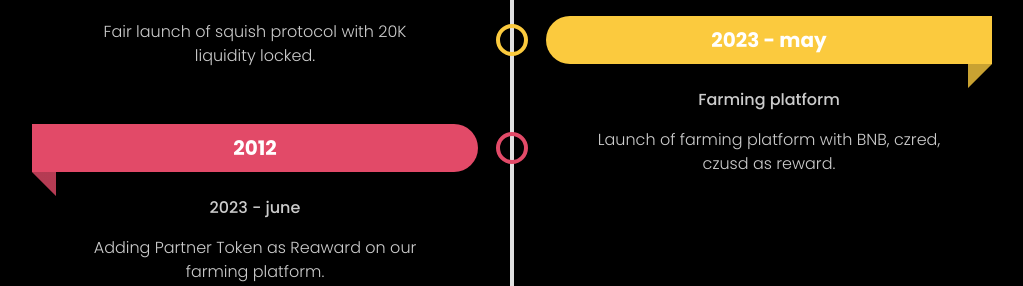
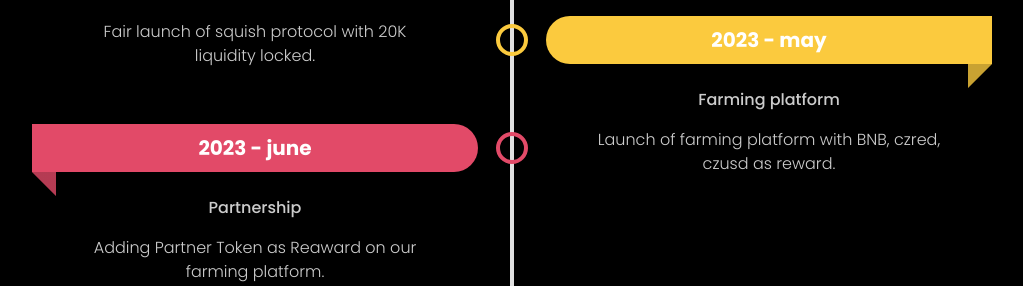
Before and after one commit to squishprotocol/website, a React (Vite) app: page / in a window 1280 px wide. Shown: the part 1644-1930 px from the top of the page, without its empty margins (128-1151 px from the left). Built offline with nearby package versions, Linux system fonts and the light colour scheme.

Commit message:
Update Timeline.jsx

```diff
--- a/src/Components/Timeline.jsx
+++ b/src/Components/Timeline.jsx
@@ -22,8 +22,8 @@
                     </div>
                 </li>
                 <li style={{ '--accent-color': '#E24A68' }}>
-                    <div className="date">2012</div>
-                    <div className="title">2023 - june</div>
+                    <div className="date">2023 - june</div>
+                    <div className="title">Partnership</div>
                     <div className="descr">
                         Adding Partner Token as Reaward on our farming platform.
                     </div>
```
